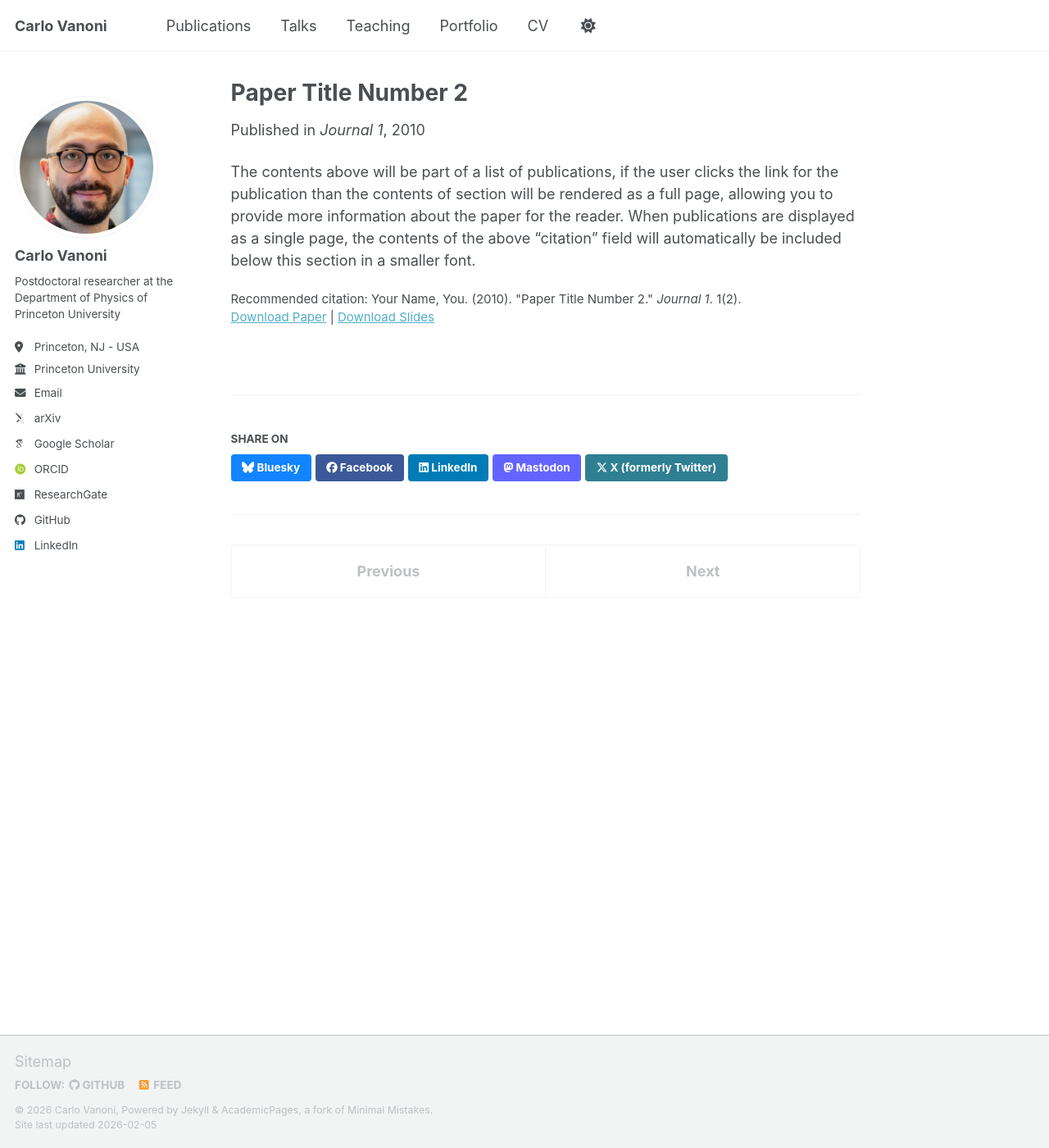
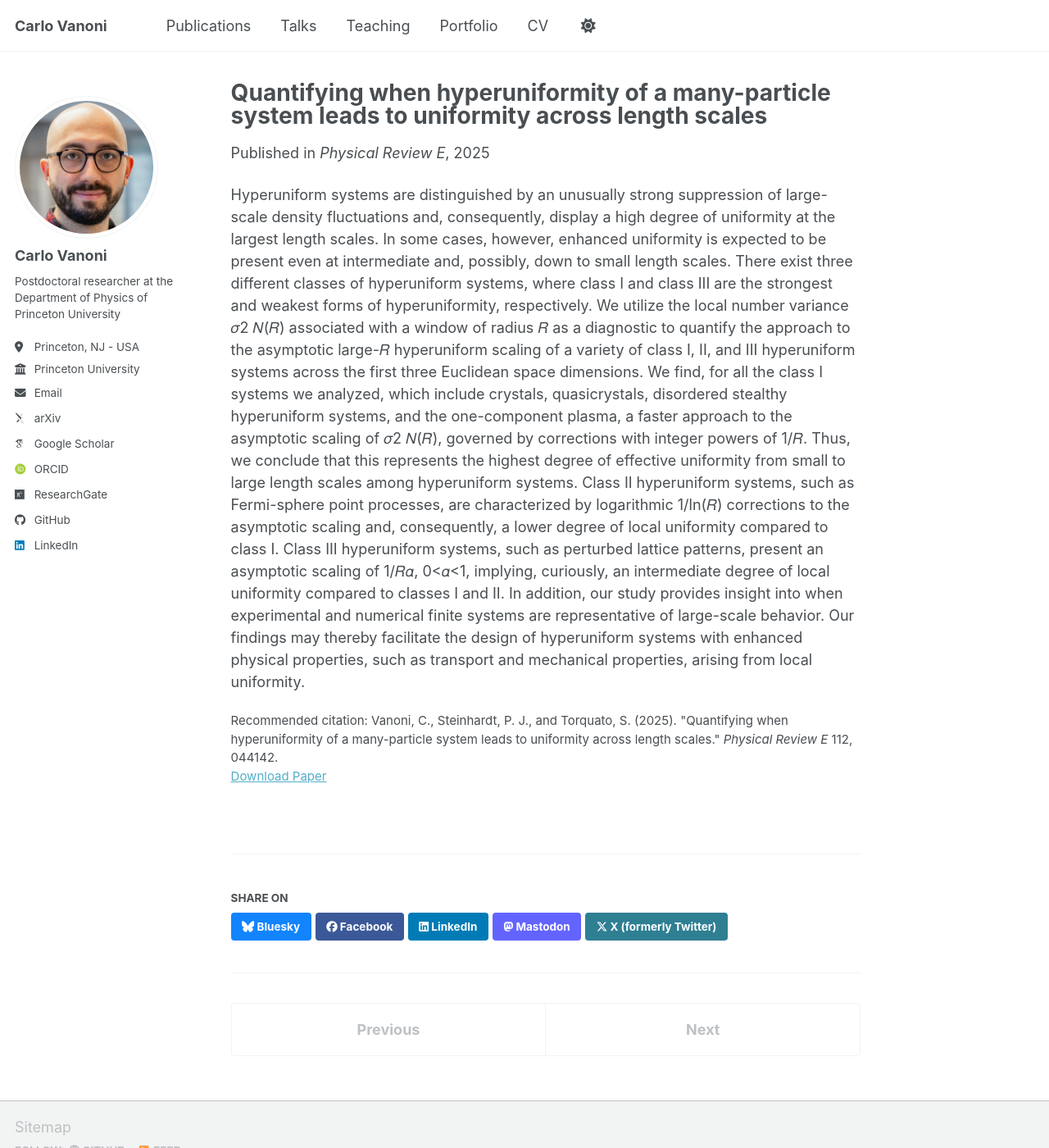
Before and after one commit to CarloVanoni/carlovanoni.github.io, a Jekyll site: the page built from _publications/2010-10-01-paper-title-number-2.md, in a window 1280 px wide and 1400 px high. Shown: the whole window at 82% size. Built offline with Jekyll 4.4.1, drawn with Linux system fonts in a browser that asks for light colours; some web fonts are replaced; a script bundle is joined from its source files by our own code; library files that are not in the unit come from our copies.

Commit message:
Update 2010-10-01-paper-title-number-2.md

```diff
--- a/_publications/2010-10-01-paper-title-number-2.md
+++ b/_publications/2010-10-01-paper-title-number-2.md
@@ -1,14 +1,14 @@
 ---
-title: "Paper Title Number 2"
+title: "Quantifying when hyperuniformity of a many-particle system leads to uniformity across length scales"
 collection: publications
 category: manuscripts
-permalink: /publication/2010-10-01-paper-title-number-2
-excerpt: 'This paper is about the number 2. The number 3 is left for future work.'
-date: 2010-10-01
-venue: 'Journal 1'
-slidesurl: 'https://academicpages.github.io/files/slides2.pdf'
-paperurl: 'https://academicpages.github.io/files/paper2.pdf'
-citation: 'Your Name, You. (2010). &quot;Paper Title Number 2.&quot; <i>Journal 1</i>. 1(2).'
+permalink: /publication/2025-10-01-quantifying-when-hyperuniformity-leads-to-uniformity-across-length-scales
+excerpt: 'We analyze when hyperuniform point configurations give rise to uniform structural properties over multiple length scales.'
+date: 2025-10-01
+venue: 'Physical Review E'
+paperurl: 'https://link.aps.org/doi/10.1103/511q-ltf1'
+citation: 'Vanoni, C., Steinhardt, P. J., and Torquato, S. (2025). &quot;Quantifying when hyperuniformity of a many-particle system leads to uniformity across length scales.&quot; <i>Physical Review E</i> 112, 044142.'
 ---
-
-The contents above will be part of a list of publications, if the user clicks the link for the publication than the contents of section will be rendered as a full page, allowing you to provide more information about the paper for the reader. When publications are displayed as a single page, the contents of the above "citation" field will automatically be included below this section in a smaller font.
+Hyperuniform systems are distinguished by an unusually strong suppression of large-scale density fluctuations and, consequently, display a high degree of uniformity at the largest length scales. In some cases, however, enhanced uniformity is expected to be present even at intermediate and, possibly, down to small length scales. There exist three different classes of hyperuniform systems, where class I and class III are the strongest and weakest forms of hyperuniformity, respectively. We utilize the local number variance 𝜎2
+𝑁⁡(𝑅) associated with a window of radius 𝑅 as a diagnostic to quantify the approach to the asymptotic large-𝑅 hyperuniform scaling of a variety of class I, II, and III hyperuniform systems across the first three Euclidean space dimensions. We find, for all the class I systems we analyzed, which include crystals, quasicrystals, disordered stealthy hyperuniform systems, and the one-component plasma, a faster approach to the asymptotic scaling of 𝜎2
+𝑁⁡(𝑅), governed by corrections with integer powers of 1/𝑅. Thus, we conclude that this represents the highest degree of effective uniformity from small to large length scales among hyperuniform systems. Class II hyperuniform systems, such as Fermi-sphere point processes, are characterized by logarithmic 1/ln⁡(𝑅) corrections to the asymptotic scaling and, consequently, a lower degree of local uniformity compared to class I. Class III hyperuniform systems, such as perturbed lattice patterns, present an asymptotic scaling of 1/𝑅𝛼, 0<𝛼<1, implying, curiously, an intermediate degree of local uniformity compared to classes I and II. In addition, our study provides insight into when experimental and numerical finite systems are representative of large-scale behavior. Our findings may thereby facilitate the design of hyperuniform systems with enhanced physical properties, such as transport and mechanical properties, arising from local uniformity.
```
